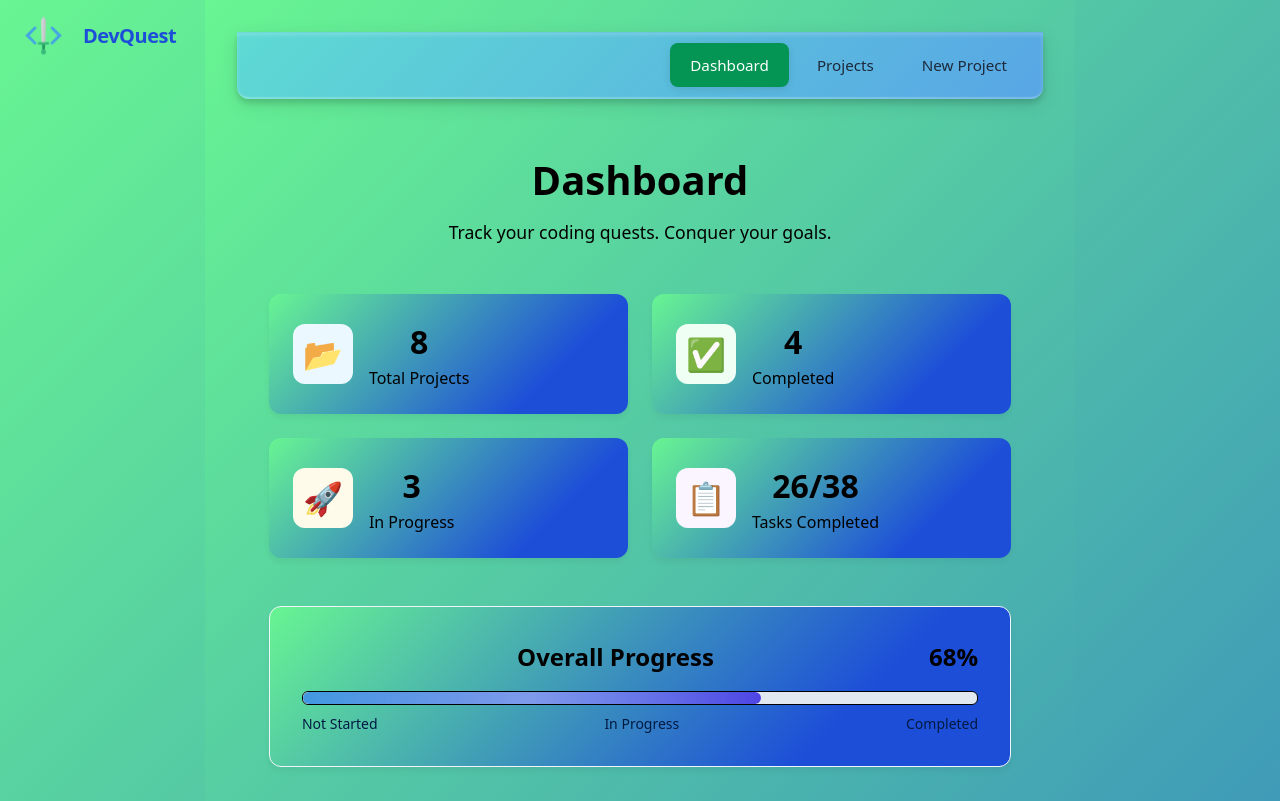
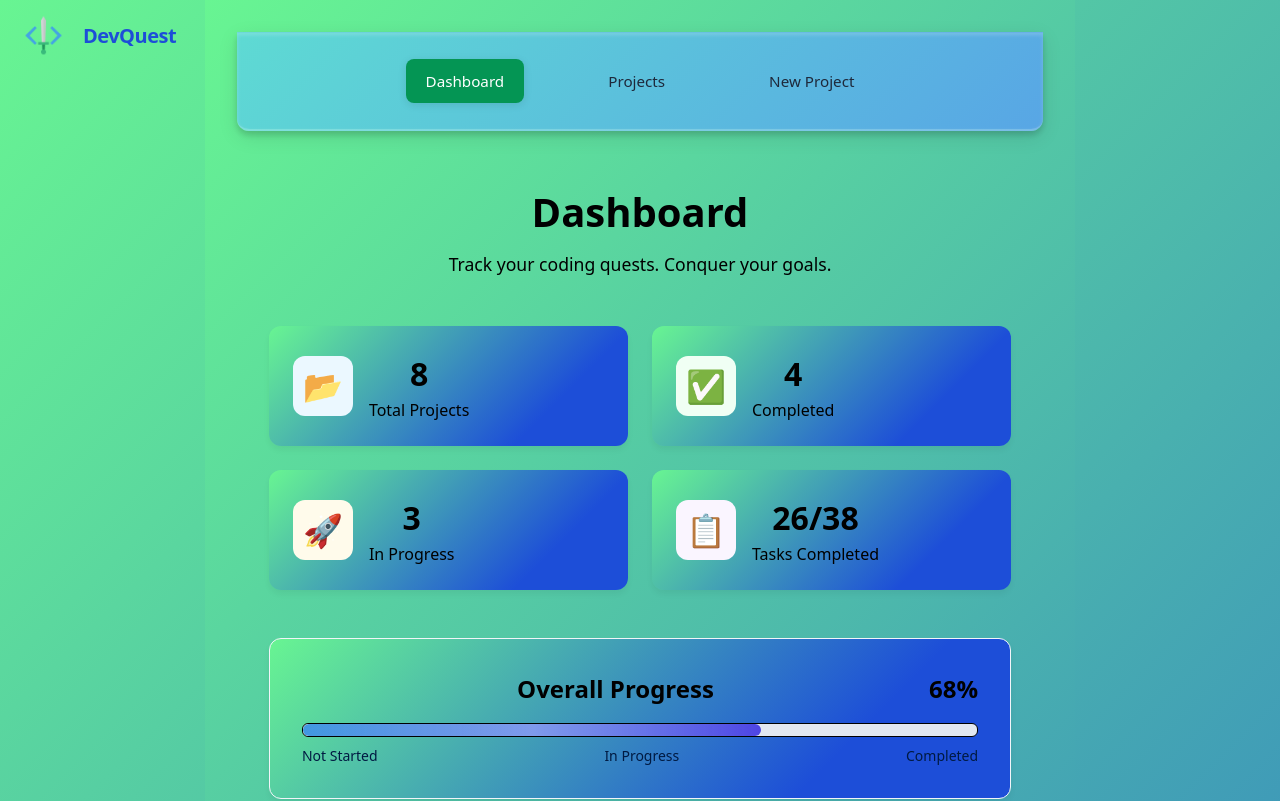
Before and after one commit to Suleyaziz/DevQuest, a React (Vite) app: page /dashboard in a window 1280 px wide. Shown: the top 801 px of the page. Built offline with nearby package versions, Linux system fonts and the light colour scheme; data requests are answered from the project's data file.

Commit message:
update NavBar for improved layout and enhanced link visibility

```diff
--- a/src/components/NavBar.css
+++ b/src/components/NavBar.css
@@ -40,10 +40,12 @@
 .navbar {
     background: linear-gradient(135deg, #5edad3 0%, #58a6e5 100%);
     color: #1e293b;
-    padding: 0;
+    padding: 1rem;
     position: sticky;
     top: 0;
     z-index: 1000;
+    display: flex;
+    justify-content: center; /* centers child horizontally */
 
     /* 3D effect */
     box-shadow:
@@ -72,9 +74,23 @@
 /* ==========================
    Navigation Links
    ========================== */
-.navbar-links {
+.nav-links a {
+  color: #1e293b;
+  text-decoration: none;
+  font-weight: 1000;   /* <-- makes them bold */
+  font-size: 11rem;
+  transition: color 0.2s ease;
+}
+
+.nav-links a:hover {
+  color: #0f172a;
+}
+
+   .navbar-links {
     display: flex;
-    gap: 0.5rem;
+    font-weight: 700;
+    font-size: 2rem;
+    gap: 4rem;
 }
 
 /* Bounce animation */
```
